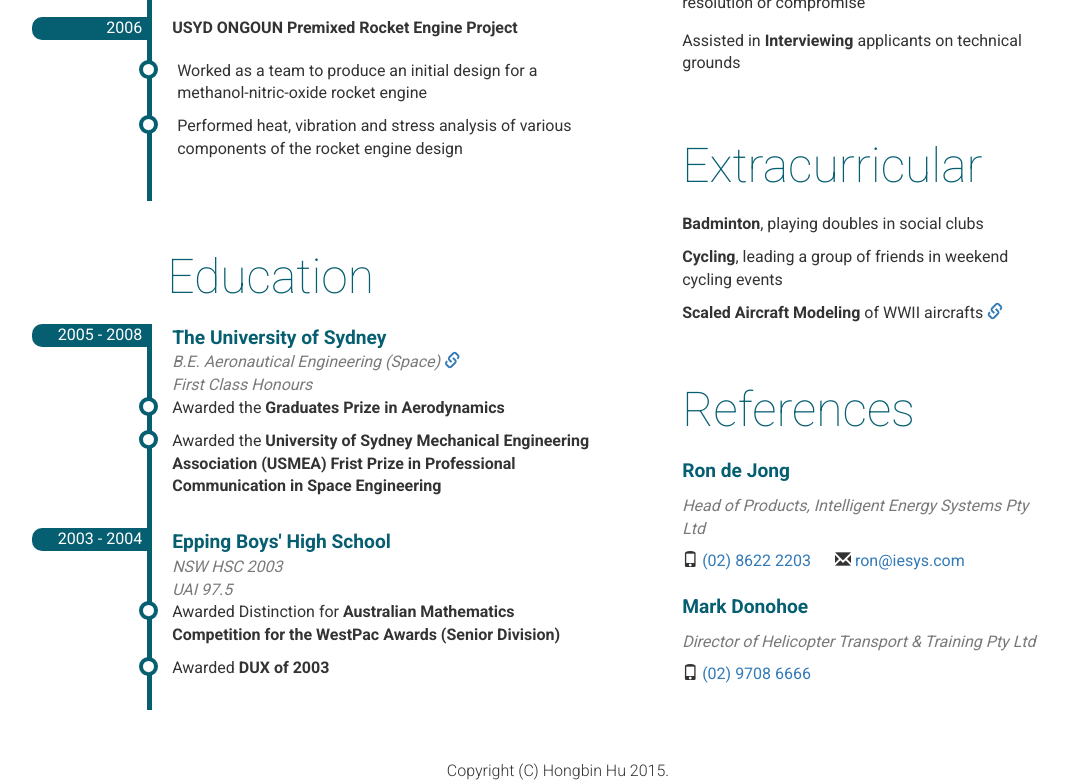
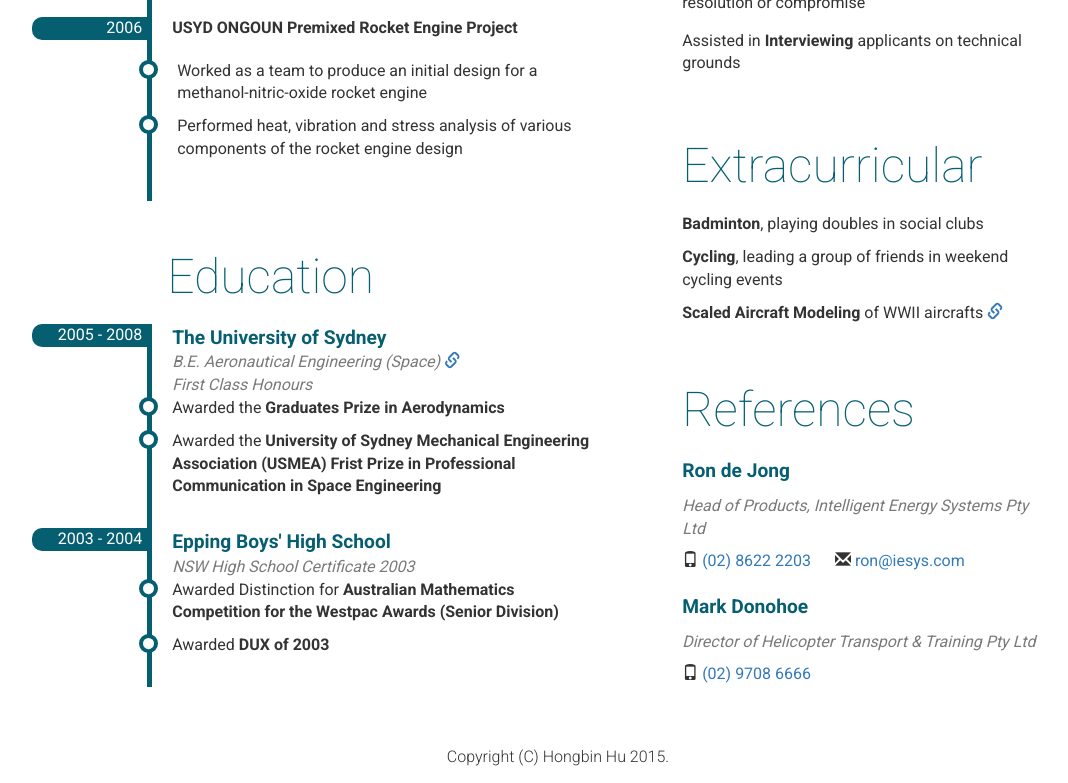
Before and after one commit to benhongh/benhongh.github.io, a website: page index.html in a window 1280 px wide. Shown: the part 1344-2127 px from the top of the page, without its empty margins (82-1150 px from the left). Drawn offline with Linux system fonts and the light colour scheme.

Commit message:
Some minor fixes

```diff
--- a/index.html
+++ b/index.html
@@ -195,6 +195,7 @@
                 </section>
                 <section id="education">
                     <h2>Education</h2>
+                    <!-- Yes, I am a snob -->
                     <div class="education-entry">
                         <aside>2005 - 2008</aside>
                         <span class="institution">The University of Sydney</span>
@@ -217,10 +218,9 @@
                     <div class="education-entry">
                         <aside>2003 - 2004</aside>
                         <span class="institution">Epping Boys' High School</span>
-                        <span class="degree">NSW HSC 2003</span>
-                        <span class="degree">UAI 97.5</span>
+                        <span class="degree">NSW High School Certificate 2003</span>
                         <p class="timeline-item">
-                            Awarded Distinction for <em>Australian Mathematics Competition for the WestPac Awards (Senior Division)</em>
+                            Awarded Distinction for <em>Australian Mathematics Competition for the Westpac Awards (Senior Division)</em>
                         </p>
                         <p class="timeline-item">
                             Awarded <em>DUX of 2003</em>
@@ -235,11 +235,15 @@
 
                     <p class="skill-set">Software</p>
                     <ul class="skill-list">
+                        <!-- Tech Dragon Galore to satisfy HR -->
                         <li>
-                            <em>Web development</em> with HTML5, CSS3, JavaScript, TypeScript,
+                            <em>Web development</em> with
+                            HTML5, CSS3,
+                            JavaScript, TypeScript,
                             ASP.NET MVC/WebAPI,
                             Node.JS, Express,
-                            React.JS, AngularJS, jQuery and Google Polymer
+                            React.JS, AngularJS,
+                            jQuery and Google Polymer
                         </li>
                         <li>
                             <em>Mobile development</em> on iOS and Android. Primarily with Swift and Java
```
